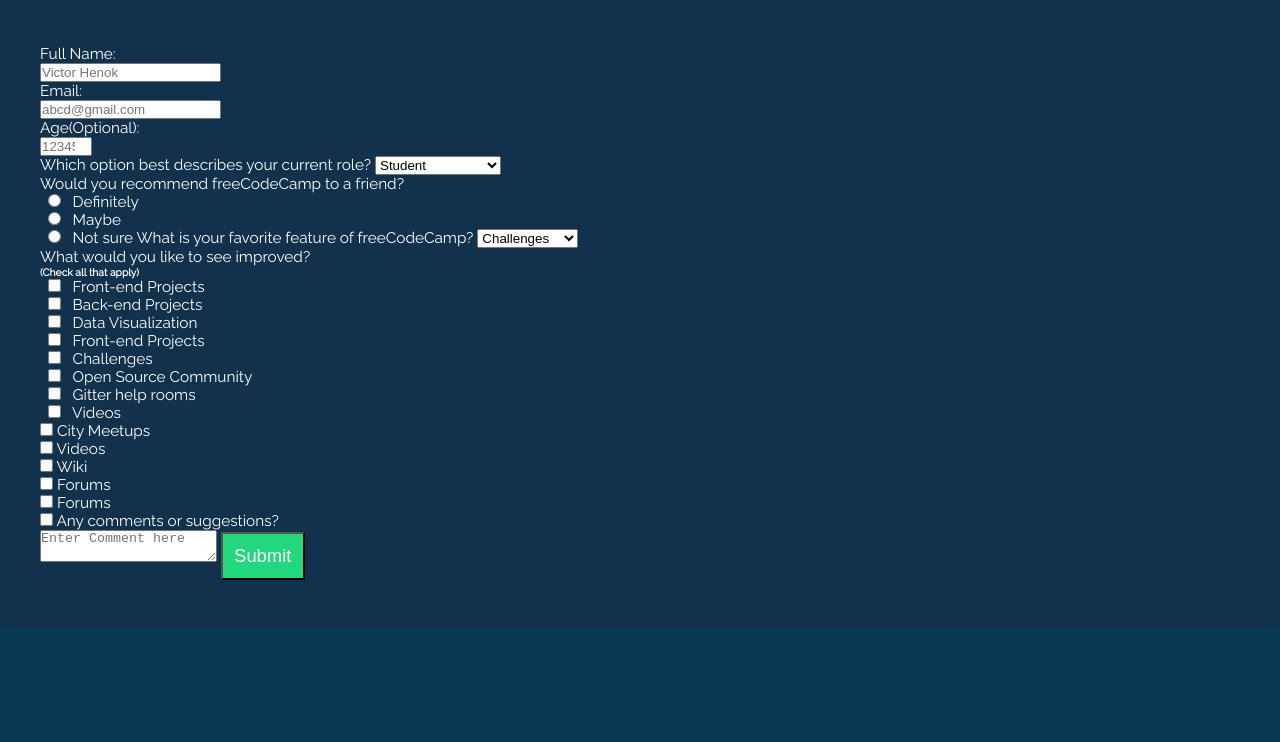
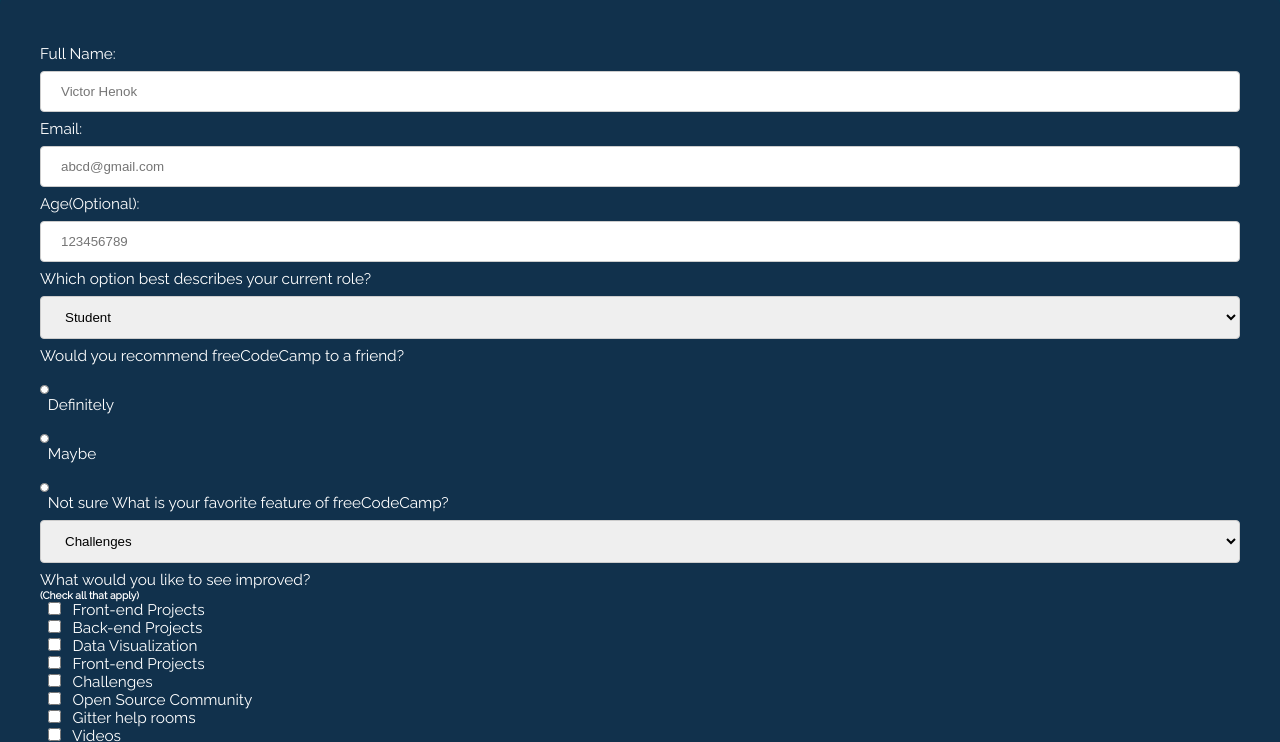
Before and after one commit to heniarmoniyem/Microverse_Project3, a plain HTML site: page index.html in a window 1280 px wide. Shown: the part 92-834 px from the top of the page. Before the commit the page ends 800 px from the top, so only its background shows below. Drawn offline with Linux system fonts and the light colour scheme.

Commit message:
Victor Third Commit

```diff
--- a/css/style.css
+++ b/css/style.css
@@ -67,6 +67,71 @@
   border: none;
 }
 
+input[type=text], select {
+  width: 100%;
+  padding: 12px 20px;
+  margin: 8px 0;
+  display: inline-block;
+  border: 1px solid #ccc;
+  border-radius: 4px;
+  box-sizing: border-box;
+}
+
+input[type=email] {
+  width: 100%;
+  padding: 12px 20px;
+  margin: 8px 0;
+  display: inline-block;
+  border: 1px solid #ccc;
+  border-radius: 4px;
+  box-sizing: border-box;
+}
+
+input[type=number] {
+  width: 100%;
+  padding: 12px 20px;
+  margin: 8px 0;
+  display: inline-block;
+  border: 1px solid #ccc;
+  border-radius: 4px;
+  box-sizing: border-box;
+}
+
+input[type="radio"] {
+  /* ...existing styles */
+  display: grid;
+  place-content: center;
+}
+
+input[type="radio"]::before {
+  content: "";
+  width: 0.65em;
+  height: 0.65em;
+  border-radius: 50%;
+  transform: scale(0);
+  transition: 120ms transform ease-in-out;
+  box-shadow: inset 1em 1em var(--form-control-color);
+}
+
+input[type="radio"]:checked::before {
+  transform: scale(1);
+}
+
+input[type=submit] {
+  width: 100%;
+  background-color: #4CAF50;
+  color: white;
+  padding: 14px 20px;
+  margin: 8px 0;
+  border: none;
+  border-radius: 4px;
+  cursor: pointer;
+}
+
+input[type=submit]:hover {
+  background-color: #45a049;
+}
+
   @media only screen and (max-width:480px){
 
   #main {
```
